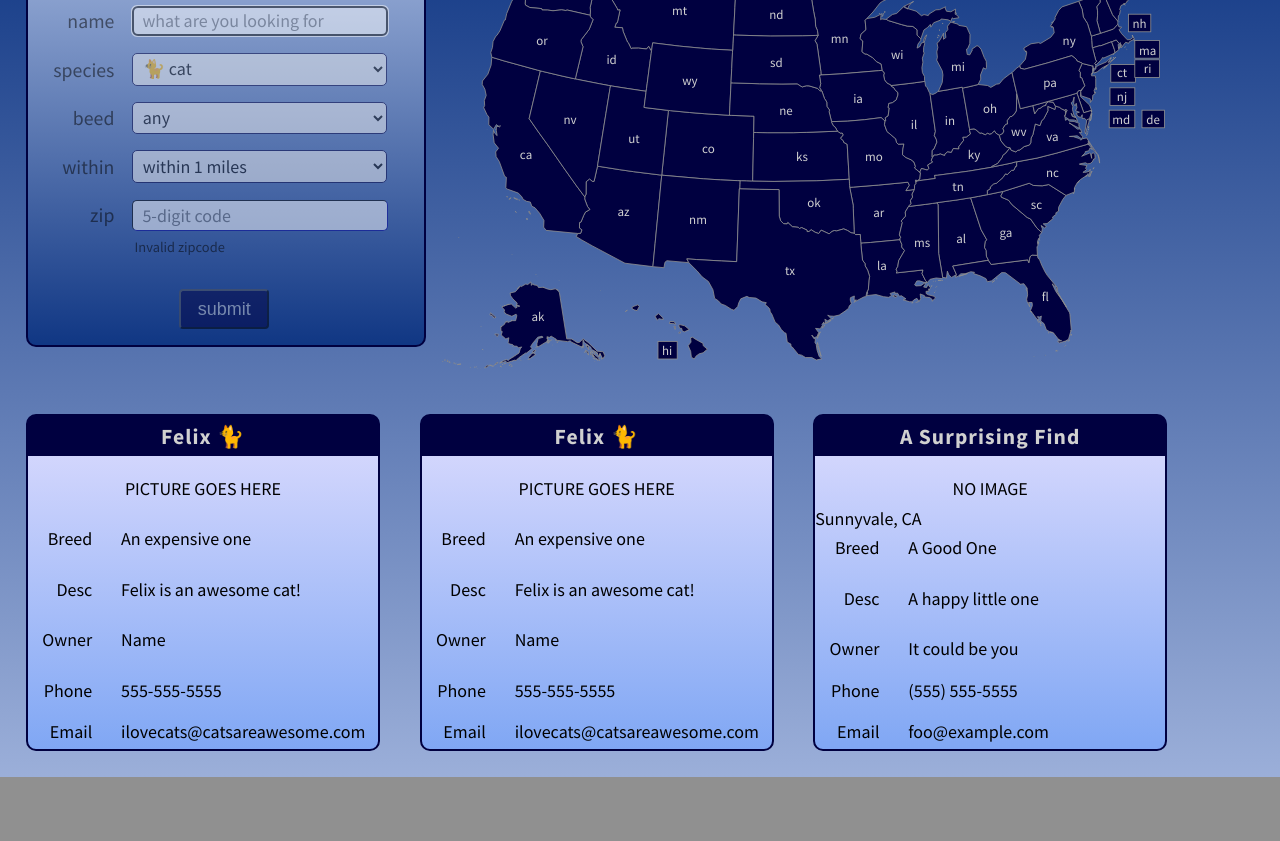
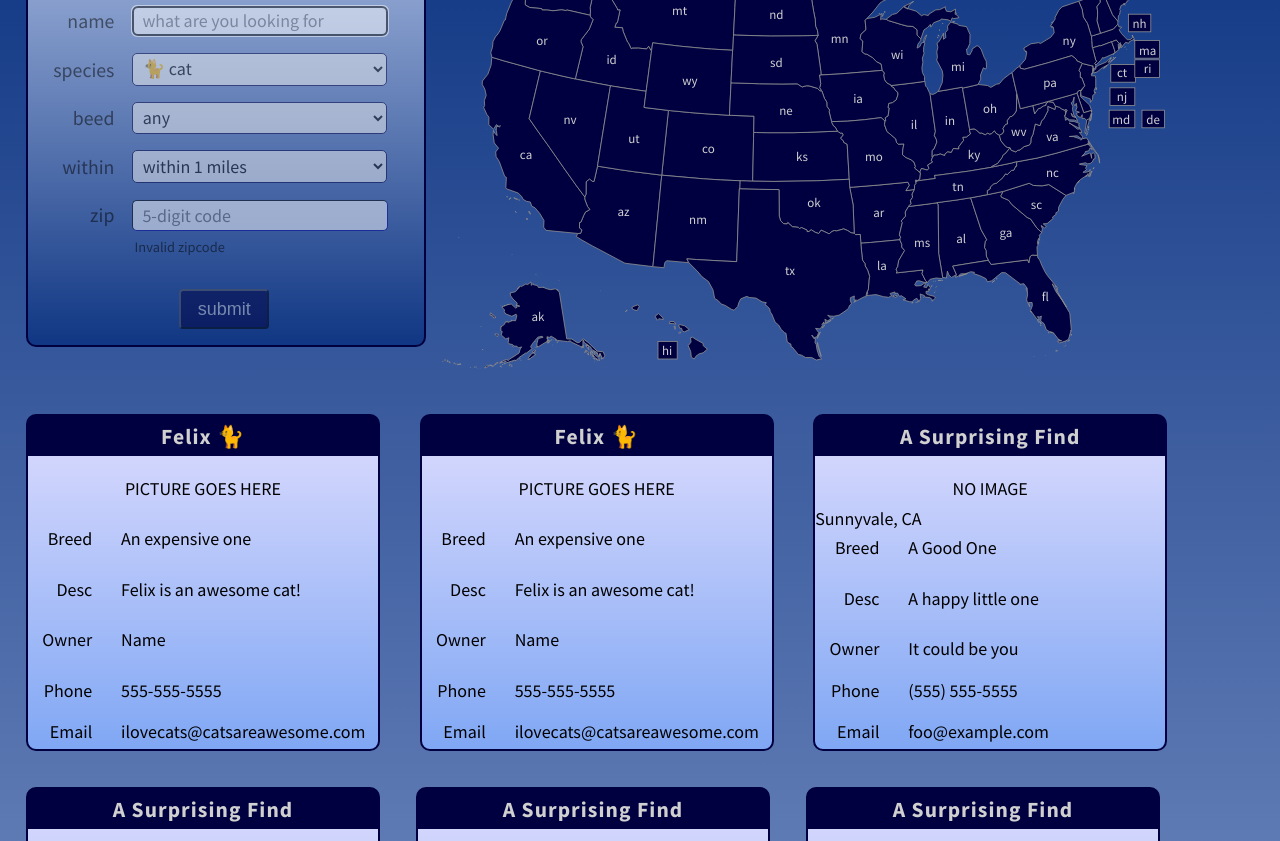
Before and after one commit to timotholt/sba308a, a plain HTML site: page index.html in a window 1280 px wide. Shown: the part 83-924 px from the top of the page. Before the commit the page ends 860 px from the top, so only its background shows below. Drawn offline with Linux system fonts and the light colour scheme; no server answers.

Commit message:
fixed CSS properties of animalCard so that they form a nice grid

```diff
--- a/index.html
+++ b/index.html
@@ -196,7 +196,7 @@
         border: 2px solid var(--primary-background-color);
         /* background-color: rgb(180, 179, 216);; */
 
-        margin: 0em 2em 0em 0em;
+        margin: 0em 2em 2em 0em;
         border-radius: 10px;
 
         width: 350px;
--- a/script.js
+++ b/script.js
@@ -104,6 +104,20 @@ debugger;
 let div = document.querySelector(".resultContainer");
 let card = makePetCard();
 div.appendChild(card);
+
+card = makePetCard();
+div.appendChild(card);
+
+card = makePetCard();
+div.appendChild(card);
+
+card = makePetCard();
+div.appendChild(card);
+
+card = makePetCard();
+div.appendChild(card);
+
+
 }
 
 // const petName = getPetName("abj248l");
```
